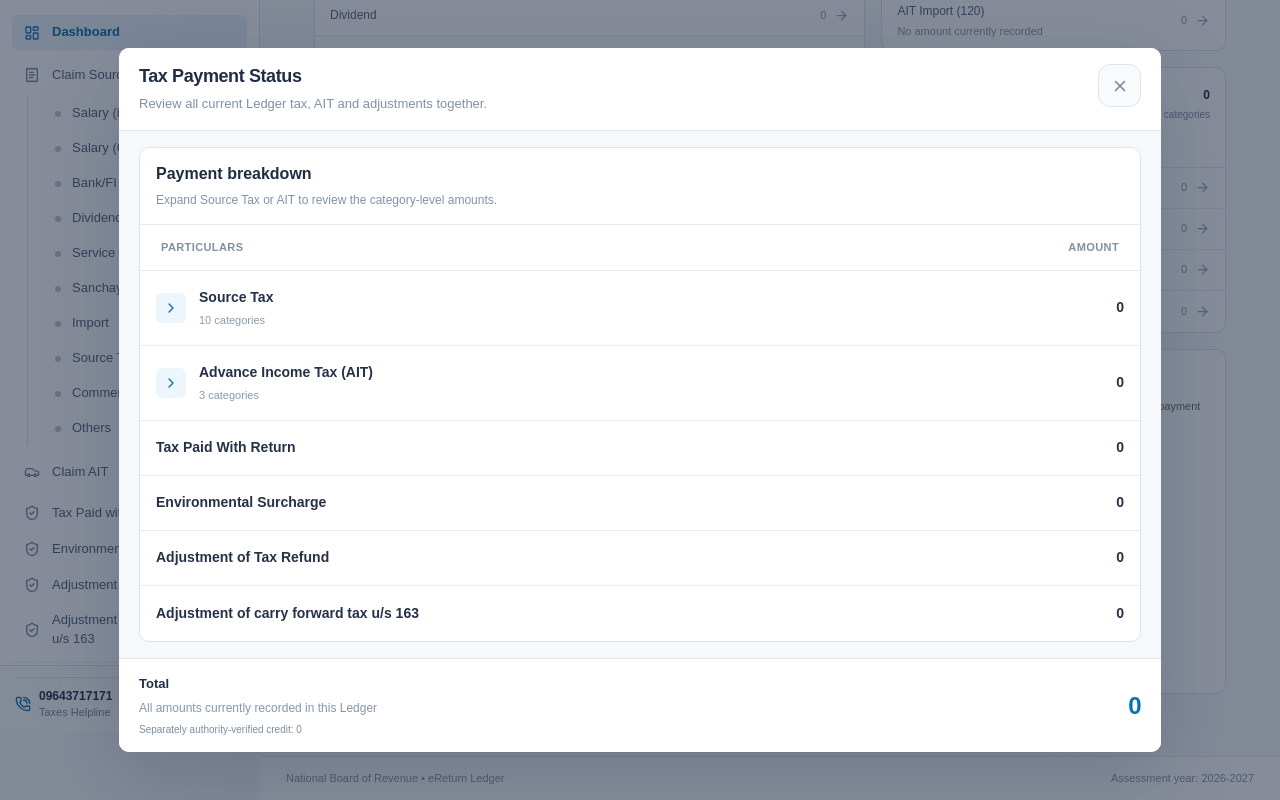
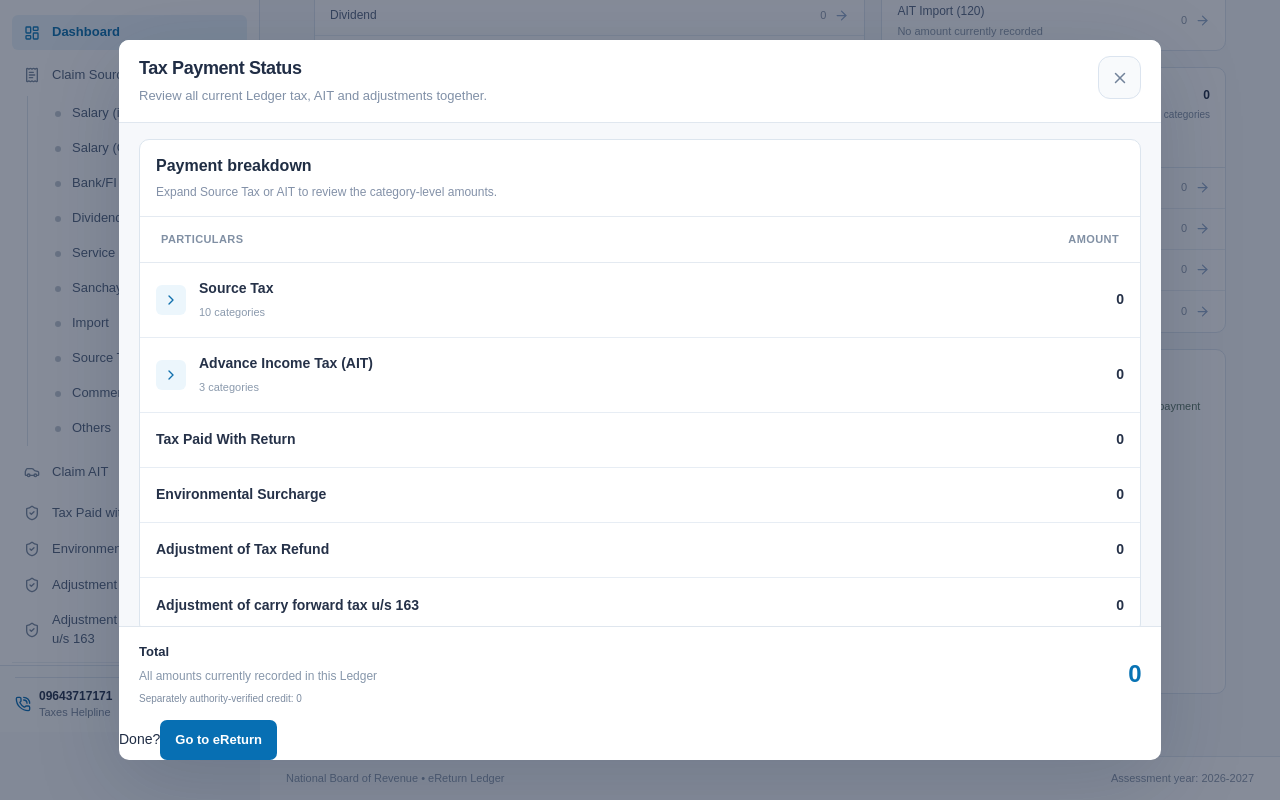
Before and after one commit to shihab-tech04/eLedger, a React (Vite) app: page / in a window 1280 px wide. Both pictures are taken after a click on the button "Open payment status". Shown: the part 727-1527 px from the top of the page. Built offline with nearby package versions, Linux system fonts and the light colour scheme.

Commit message:
fix(eLedger): align original return journey

```diff
--- a/src/components/modals/TaxPaymentStatusModal.tsx
+++ b/src/components/modals/TaxPaymentStatusModal.tsx
@@ -32,7 +32,7 @@ export const TaxPaymentStatusModal: React.FC<TaxPaymentStatusModalProps> = ({ is
     const dismissOnEscape = (event: KeyboardEvent) => {
       if (event.key === 'Escape') onClose();
       if (event.key !== 'Tab') return;
-      const controls = Array.from(dialogRef.current?.querySelectorAll<HTMLButtonElement>('button:not([disabled])') ?? [])
+      const controls = Array.from(dialogRef.current?.querySelectorAll<HTMLElement>('button:not([disabled]), a[href]') ?? [])
         .filter((button) => button.getClientRects().length > 0);
       if (controls.length === 0) return;
       const first = controls[0];
@@ -135,6 +135,14 @@ export const TaxPaymentStatusModal: React.FC<TaxPaymentStatusModalProps> = ({ is
             {formatLedgerAmount(recordedTotal)}
           </strong>
         </footer>
+        <div className="eledger-payment-return">
+          <span>{t('Done?', 'সম্পন্ন?')}</span>
+          <a className="eledger-button eledger-button-primary"
+            href="https://staging.etaxnbr.gov.bd/#/user-panel/home"
+            target="_blank" rel="noopener noreferrer">
+            {t('Go to eReturn', 'ই-রিটার্নে যান')}
+          </a>
+        </div>
       </section>
     </div>
   );
```
